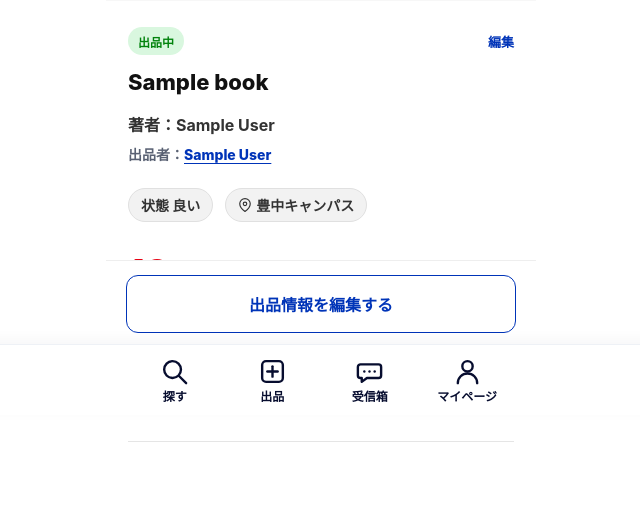
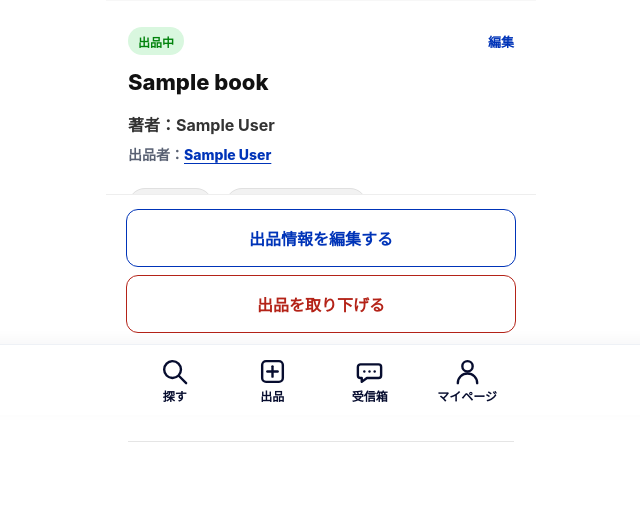
Before and after one commit to Masuzawa-Haruka/pbl, a Django app: page /book/1/ in a window 1280 px wide. Shown: the part 385-917 px from the top of the page, without its empty margins (319-959 px from the left). Run offline with Django 5.2, Linux system fonts and the light colour scheme; a user stored in the database is signed in; tables that the repository leaves empty hold one stand-in row (values such as "Sample post"); grey boxes marked "Sample" are stand-in pictures.

Commit message:
詳細ページの作成

```diff
--- a/trading_text/main/static/main/css/book_detail.css
+++ b/trading_text/main/static/main/css/book_detail.css
@@ -293,6 +293,11 @@
   margin: 0;
 }
 
+.owner-actions {
+  display: grid;
+  gap: 8px;
+}
+
 .contact-btn {
   display: block;
   width: 100%;
@@ -314,6 +319,17 @@
   background: #ffffff;
 }
 
+.contact-btn--danger {
+  color: #b42318;
+  border: 1px solid #b42318;
+  background: #ffffff;
+}
+
+.contact-btn--danger:hover,
+.contact-btn--danger:focus-visible {
+  background: #fff1f0;
+}
+
 @media (max-width: 360px) {
   .book-image-container {
     min-height: 292px;
--- a/trading_text/main/templates/main/book_detail.html
+++ b/trading_text/main/templates/main/book_detail.html
@@ -113,7 +113,15 @@
 
 <div class="bottom-action-bar">
   {% if user == book.seller %}
-    <a class="contact-btn contact-btn--secondary" href="{% url 'edit_book' book.id %}">出品情報を編集する</a>
+    <div class="owner-actions">
+      <a class="contact-btn contact-btn--secondary" href="{% url 'edit_book' book.id %}">出品情報を編集する</a>
+      {% if book.status == "available" %}
+        <form action="{% url 'withdraw_book' book.id %}" method="post" onsubmit="return confirm('「{{ book.title|escapejs }}」の出品を取り下げますか？');">
+          {% csrf_token %}
+          <button class="contact-btn contact-btn--danger" type="submit">出品を取り下げる</button>
+        </form>
+      {% endif %}
+    </div>
   {% elif book.status == "available" or book.status == "in_progress" %}
     {% if user.is_authenticated %}
       <form action="{% url 'start_consultation' book.id %}" method="post">
```
Also changed, not shown: trading_text/main/static/main/css/mypage.css (+3 -4 lines), trading_text/main/templates/main/mypage.html (+5 -8 lines), trading_text/main/tests.py (+6 -1 lines).
